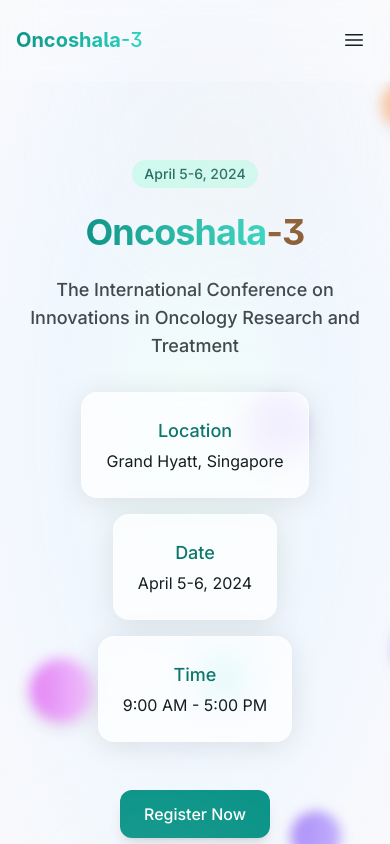
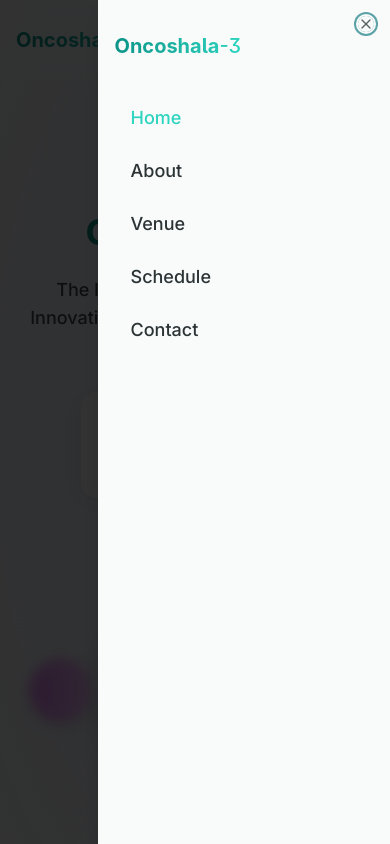
Before and after one commit to sumaiyakhn1/oncoshala-3-conference-hub, a React (Vite) app: page / in a window 390 px wide. Both pictures are taken after a click on the button 354 px from the left and 40 px from the top of the page. Shown: the top 844 px of the page. Built offline with nearby package versions, Linux system fonts and the light colour scheme.

Commit message:
feat: Implement mobile navbar
Adds a mobile-friendly navbar design and accessibility features.

```diff
--- a/src/components/Navbar.tsx
+++ b/src/components/Navbar.tsx
@@ -1,10 +1,13 @@
 
 import React, { useEffect, useState } from 'react';
 import { cn } from "@/lib/utils";
+import { Menu, X } from 'lucide-react';
+import { Sheet, SheetContent, SheetTrigger } from "@/components/ui/sheet";
 
 const Navbar: React.FC = () => {
   const [scrolled, setScrolled] = useState(false);
   const [activeSection, setActiveSection] = useState<string>('home');
+  const [isMobileMenuOpen, setIsMobileMenuOpen] = useState(false);
 
   const sections = [
     { id: 'home', label: 'Home' },
@@ -50,12 +53,37 @@ const Navbar: React.FC = () => {
         top: element.offsetTop - 80,
         behavior: 'smooth',
       });
+      setIsMobileMenuOpen(false);
     }
   };
 
+  // Mobile menu links component
+  const NavLinks: React.FC<{ isMobile?: boolean }> = ({ isMobile = false }) => (
+    <>
+      {sections.map((section) => (
+        <a
+          key={section.id}
+          href={`#${section.id}`}
+          onClick={(e) => {
+            e.preventDefault();
+            scrollToSection(section.id);
+          }}
+          className={cn(
+            isMobile
+              ? "block py-3 px-4 text-lg font-medium border-b border-white/10 text-foreground/90 hover:text-foreground transition-colors"
+              : "nav-link",
+            (isMobile ? activeSection === section.id && "text-teal-400" : activeSection === section.id && "active")
+          )}
+        >
+          {section.label}
+        </a>
+      ))}
+    </>
+  );
+
   return (
     <nav className={cn(
-      "fixed top-0 left-0 right-0 glass-nav transition-all duration-300",
+      "fixed top-0 left-0 right-0 glass-nav transition-all duration-300 z-50",
       scrolled ? "py-3" : "py-5"
     )}>
       <div className="container mx-auto px-4 md:px-8 flex items-center justify-between">
@@ -70,29 +98,39 @@ const Navbar: React.FC = () => {
           Oncoshala<span className="font-medium">-3</span>
         </a>
 
+        {/* Desktop Menu */}
         <div className="hidden md:flex items-center space-x-1">
-          {sections.map((section) => (
-            <a
-              key={section.id}
-              href={`#${section.id}`}
-              className={cn("nav-link", activeSection === section.id && "active")}
-              onClick={(e) => {
-                e.preventDefault();
-                scrollToSection(section.id);
-              }}
-            >
-              {section.label}
-            </a>
-          ))}
+          <NavLinks />
         </div>
 
+        {/* Mobile Menu */}
         <div className="md:hidden">
-          {/* Mobile menu button will go here (not implementing full mobile menu for this example) */}
-          <button className="p-2 rounded-full hover:bg-black/5">
-            <svg xmlns="http://www.w3.org/2000/svg" fill="none" viewBox="0 0 24 24" strokeWidth={1.5} stroke="currentColor" className="w-6 h-6">
-              <path strokeLinecap="round" strokeLinejoin="round" d="M3.75 6.75h16.5M3.75 12h16.5m-16.5 5.25h16.5" />
-            </svg>
-          </button>
+          <Sheet>
+            <SheetTrigger asChild>
+              <button className="p-2 rounded-full hover:bg-black/5 focus:outline-none">
+                <Menu className="w-6 h-6" />
+              </button>
+            </SheetTrigger>
+            <SheetContent side="right" className="glass-nav backdrop-blur-lg border-l border-white/10 w-[75vw] max-w-[300px] p-0">
+              <div className="flex flex-col py-8 px-4">
+                <div className="flex items-center justify-between mb-8">
+                  <a
+                    href="#home"
+                    className="font-display text-xl font-bold teal-gradient-text"
+                    onClick={(e) => {
+                      e.preventDefault();
+                      scrollToSection('home');
+                    }}
+                  >
+                    Oncoshala<span className="font-medium">-3</span>
+                  </a>
+                </div>
+                <div className="flex flex-col">
+                  <NavLinks isMobile={true} />
+                </div>
+              </div>
+            </SheetContent>
+          </Sheet>
         </div>
       </div>
     </nav>
```
